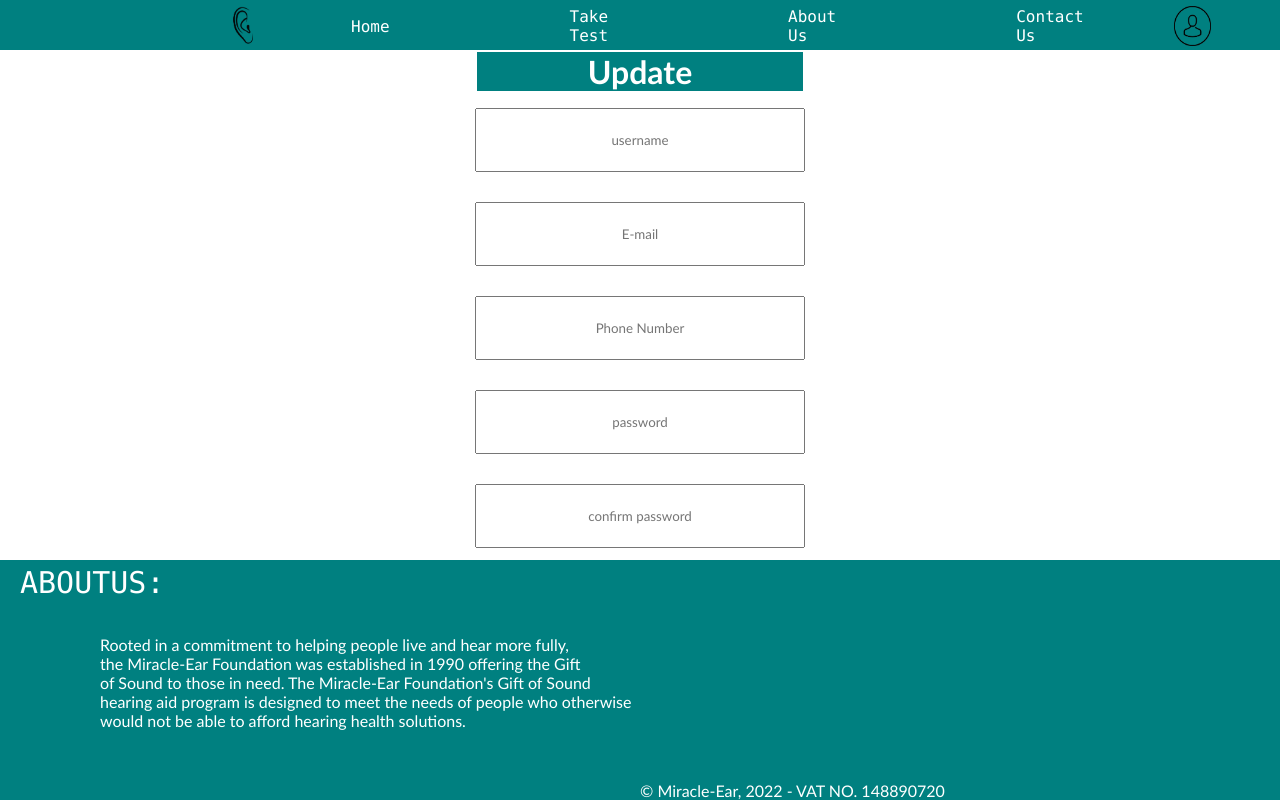
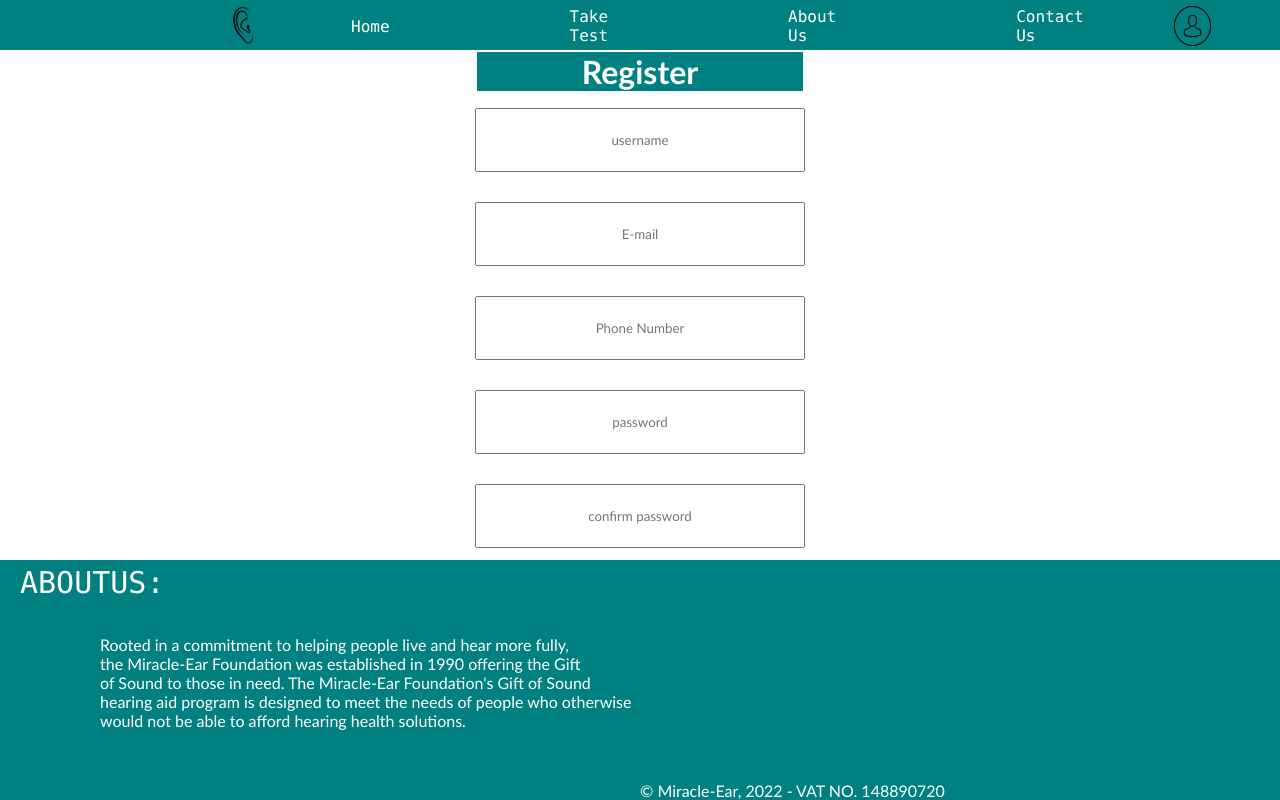
Before and after one commit to shemaamohamed/Eary, a React (Create React App) app: page / in a window 1280 px wide. Built offline with nearby package versions, Linux system fonts and the light colour scheme.

Commit message:
register

```diff
--- a/src/App.js
+++ b/src/App.js
@@ -2,13 +2,14 @@
 import {Header} from './components/Shared/Header';
 import { Footer } from './components/Shared/Footer';
 import {Update}from "./components/pages/UserPages/Update";
+import {Register}from "./components/pages/Login/Register"
 
 
 function App() {
   return (
     <div >
       <Header/>
-      <Update/>
+      <Register/>
       <Footer/>
 
     </div>
--- a/src/components/pages/Login/Register.js
+++ b/src/components/pages/Login/Register.js
@@ -0,0 +1,20 @@
+import React from 'react'
+import "../StylePages/Update.css"
+
+export const Register = () => {
+  return (
+    <div className='update'>
+      <div className='box-update'>
+      <h1>Register</h1>
+        <input typeof='text' placeholder='username'></input>
+        <input typeof='text' placeholder='E-mail'></input>
+        <input typeof='text' placeholder='Phone Number'></input>
+        <input typeof='text' placeholder='password'></input>
+        <input typeof='text' placeholder='confirm password'></input>
+        <button > <a>Create</a></button>
+
+      </div>
+
+    </div>
+  )
+}
```
